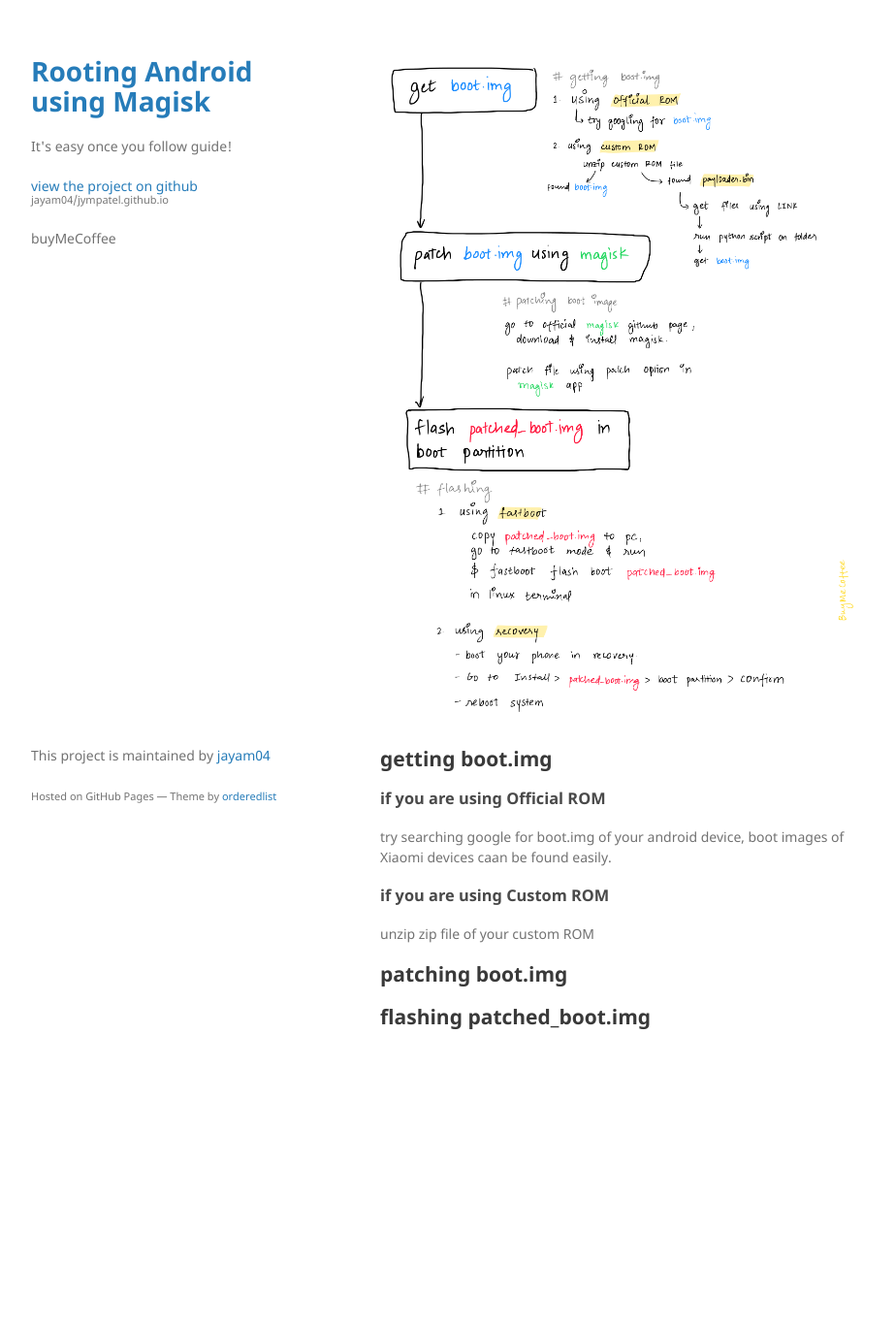
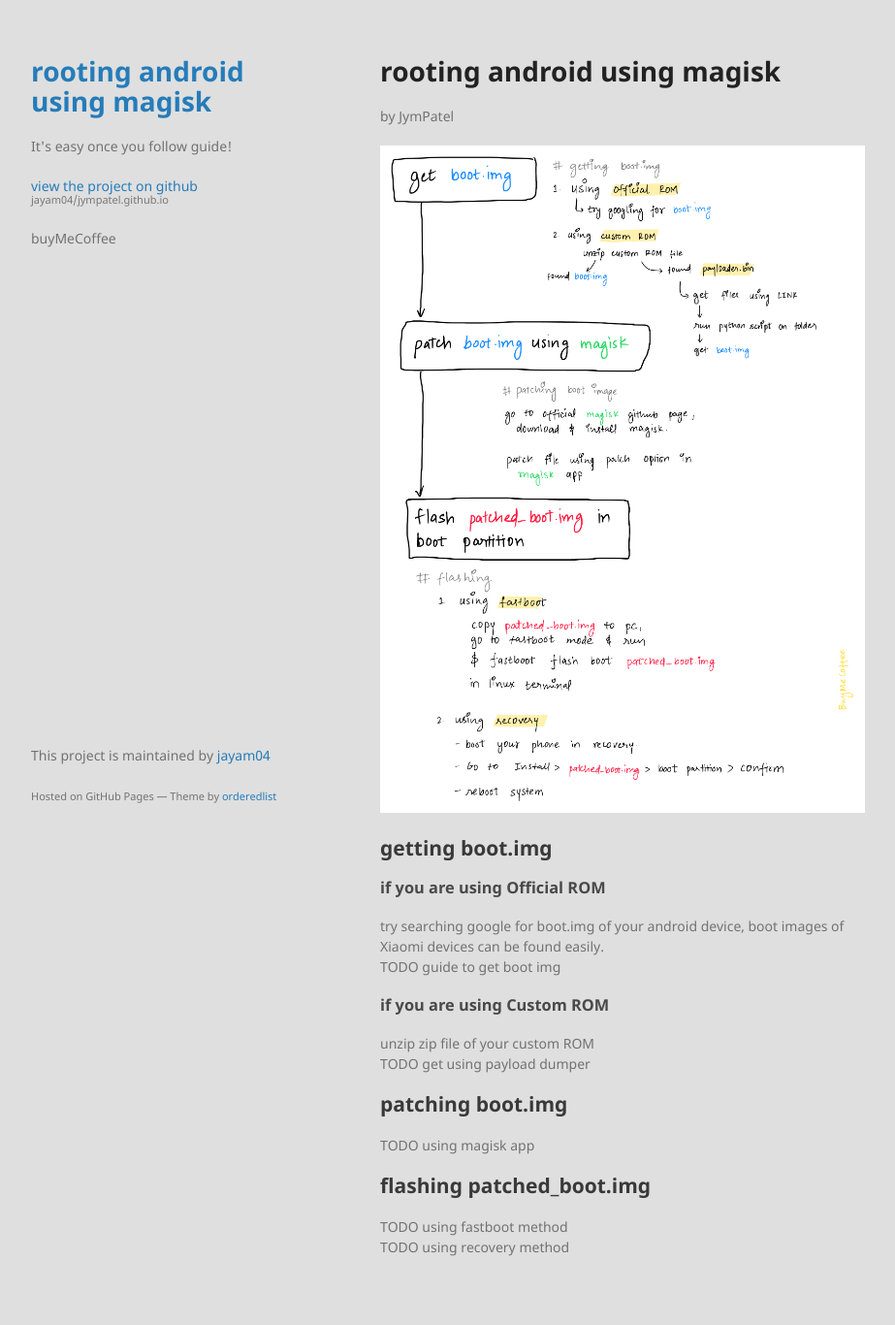
Before and after one commit to jayam04/jympatel.github.io, a Jekyll site: the page built from posts/22.07.22-rooting_android_phone/rooting_android.md, in a window 1280 px wide. Shown: the whole page at 97% size, without its empty margins (178-1101 px from the left). Built offline with Jekyll 4.4.1, drawn with Linux system fonts in a browser that asks for light colours; our own code applies the rules of GitHub Pages for plain Markdown files; the repository's description, which GitHub fills in, is left out; before the commit the page ends 1130 px from its top, so only the background shows below that.

Commit message:
changes to post

```diff
--- a/_sass/jekyll-theme-minimal.scss
+++ b/_sass/jekyll-theme-minimal.scss
@@ -2,7 +2,7 @@
 @import "rouge-github";
 
 body {
-  background-color: #fff;
+  background-color: rgb(223, 223, 223);
   padding:50px;
   font: 14px/1.5 "Noto Sans", "Helvetica Neue", Helvetica, Arial, sans-serif;
   color:#727272;
@@ -40,7 +40,7 @@
 }
 
 a:hover, a:focus {
-  color:#069;
+  color:rgb(231, 130, 117);
   font-weight: bold;
 }
 
--- a/posts/22.07.22-rooting_android_phone/rooting_android.md
+++ b/posts/22.07.22-rooting_android_phone/rooting_android.md
@@ -1,6 +1,8 @@
 ---
-title: Rooting Android using Magisk
+layout: post
+title: rooting android using magisk
 description: It's easy once you follow guide!
+author: JymPatel
 favicon: /data/oshelp.ico
 buyMeCoffee: true
 ---
@@ -10,11 +12,16 @@
 ## getting boot.img
 
 ### if you are using Official ROM
-try searching google for boot.img of your android device, boot images of Xiaomi devices caan be found easily.
+try searching google for boot.img of your android device, boot images of Xiaomi devices can be found easily.
+TODO guide to get boot img
 
 ### if you are using Custom ROM
 unzip zip file of your custom ROM
+TODO get using payload dumper
 
 ## patching boot.img
+TODO using magisk app
 
 ## flashing patched_boot.img
+TODO using fastboot method
+TODO using recovery method
```
